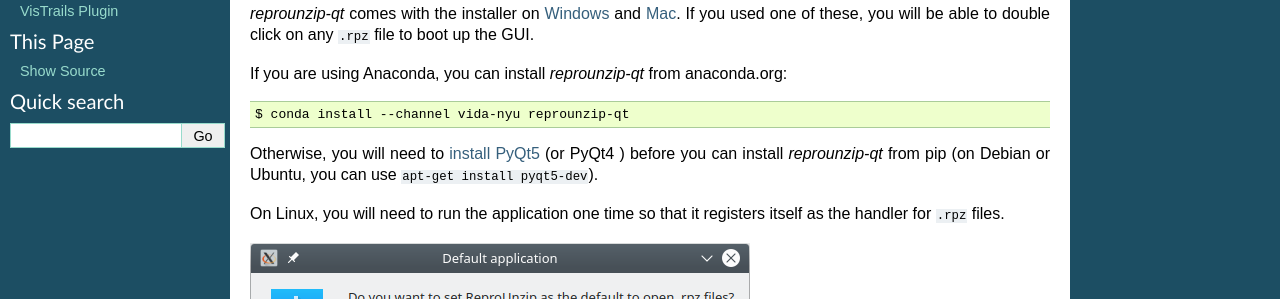
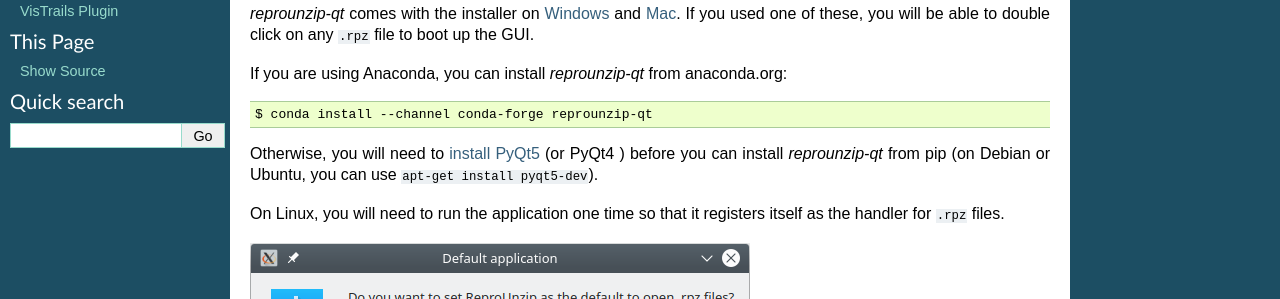
Before and after one commit to VIDA-NYU/reprozip, a Sphinx documentation site: the page built from docs/gui.rst, in a window 1280 px wide. Shown: the part 225-524 px from the top of the page. Built offline with Sphinx 7.4.7, drawn with Linux system fonts in a browser that asks for light colours.

Commit message:
Our builds are behind, recommend conda-forge
Our own Conda packages aren't built regularly, so they can fall out of
date with Python releases. Recommend conda-forge which is kept up to
date.

```diff
--- a/docs/gui.rst
+++ b/docs/gui.rst
@@ -12,7 +12,7 @@
 
 If you are using Anaconda, you can install *reprounzip-qt* from anaconda.org::
 
-    $ conda install --channel vida-nyu reprounzip-qt
+    $ conda install --channel conda-forge reprounzip-qt
 
 Otherwise, you will need to `install PyQt5 <https://www.riverbankcomputing.com/software/pyqt/download>`__ (or PyQt4 ) before you can install *reprounzip-qt* from pip (on Debian or Ubuntu, you can use ``apt-get install pyqt5-dev``).
 
--- a/docs/install.rst
+++ b/docs/install.rst
@@ -196,6 +196,6 @@
 
 *reprozip* and *reprounzip* can also be installed on the `Anaconda <https://www.anaconda.com/products/individual#Downloads>`__ Python distribution, from anaconda.org::
 
-    $ conda install --channel vida-nyu reprozip reprounzip reprounzip-docker reprounzip-vagrant reprounzip-vistrails
+    $ conda install --channel conda-forge reprozip reprounzip reprounzip-docker reprounzip-vagrant reprounzip-vistrails
 
 Note, however, that *reprozip* is only available for Linux.
--- a/docs/jupyter.rst
+++ b/docs/jupyter.rst
@@ -13,7 +13,7 @@
 
 Or Anaconda::
 
-		$ conda install reprozip-jupyter
+		$ conda install --channel conda-forge reprozip-jupyter
 
 Once successfully installed, you should then enable the plugin for both the client and server side of Jupyter Notebooks::
 
```
